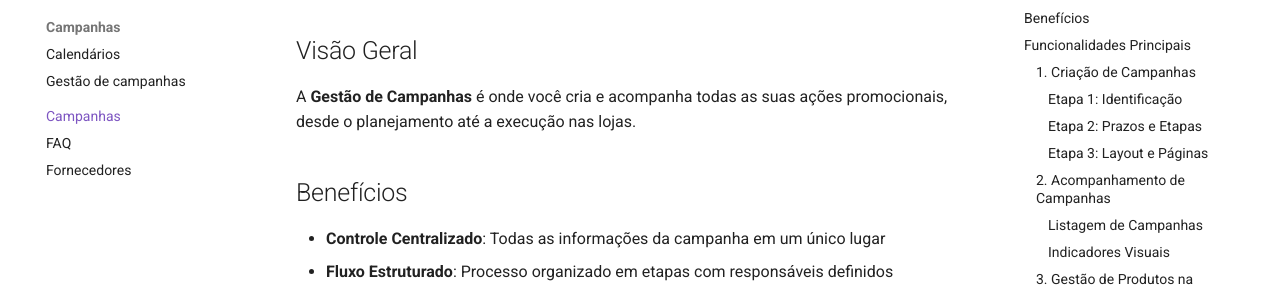
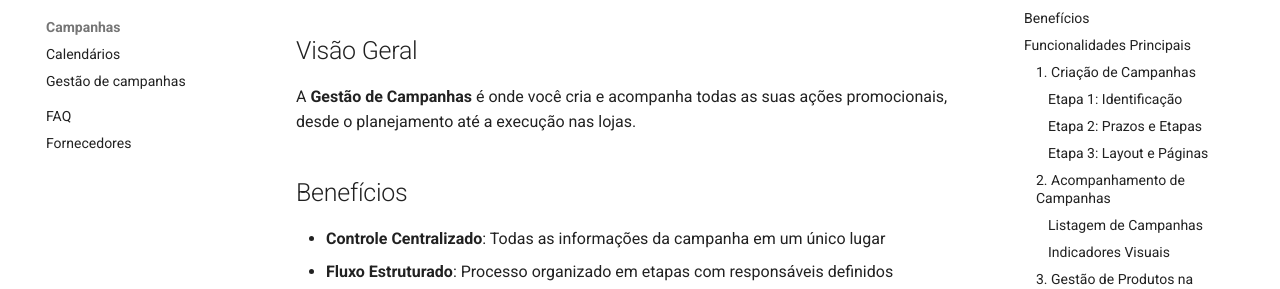
Before and after one commit to suporte552/documentacao, an MkDocs documentation site: the page built from docs/Campanhas.md, in a window 1280 px wide. Shown: the part 147-436 px from the top of the page. Built offline with MkDocs 1.6.1 and Material for MkDocs 9.7.7, drawn with Linux system fonts in a browser that asks for light colours.

Commit message:
Update mkdocs.yml

```diff
--- a/mkdocs.yml
+++ b/mkdocs.yml
@@ -19,11 +19,11 @@ markdown_extensions:
       permalink: true
 
 nav:
+nav:
   - Início: index.md
   - Campanhas:
       - Calendários: Campanhas/Calendários.md
       - Gestão de campanhas: Campanhas/Gestão de campanhas.md
-  - Campanhas: Campanhas.md
   - FAQ: FAQ.md
   - Fornecedores: Fornecedores.md
 
```
